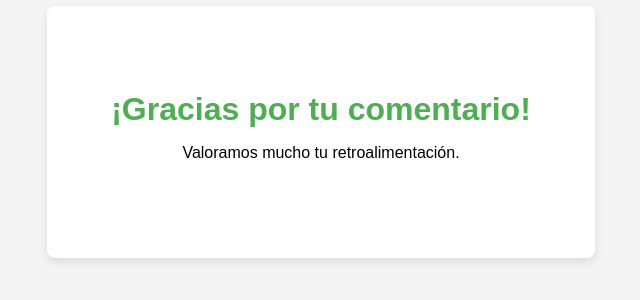
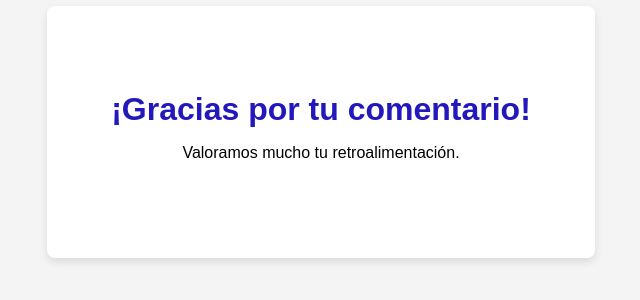
Before and after one commit to EdwinHigueraA/clima-app, a website: page public/thanks.html in a window 1280 px wide. Shown: the part 268-568 px from the top of the page, without its empty margins (319-959 px from the left). Drawn offline with Linux system fonts and the light colour scheme.

Commit message:
Cambio de color en letras del gracias

```diff
--- a/public/style.css
+++ b/public/style.css
@@ -116,7 +116,7 @@ textarea {
 }
 
 .thanks-container h1 {
-    color: #4CAF50;
+    color: #2318bb;
     margin-bottom: 1rem;
 }
 
```
